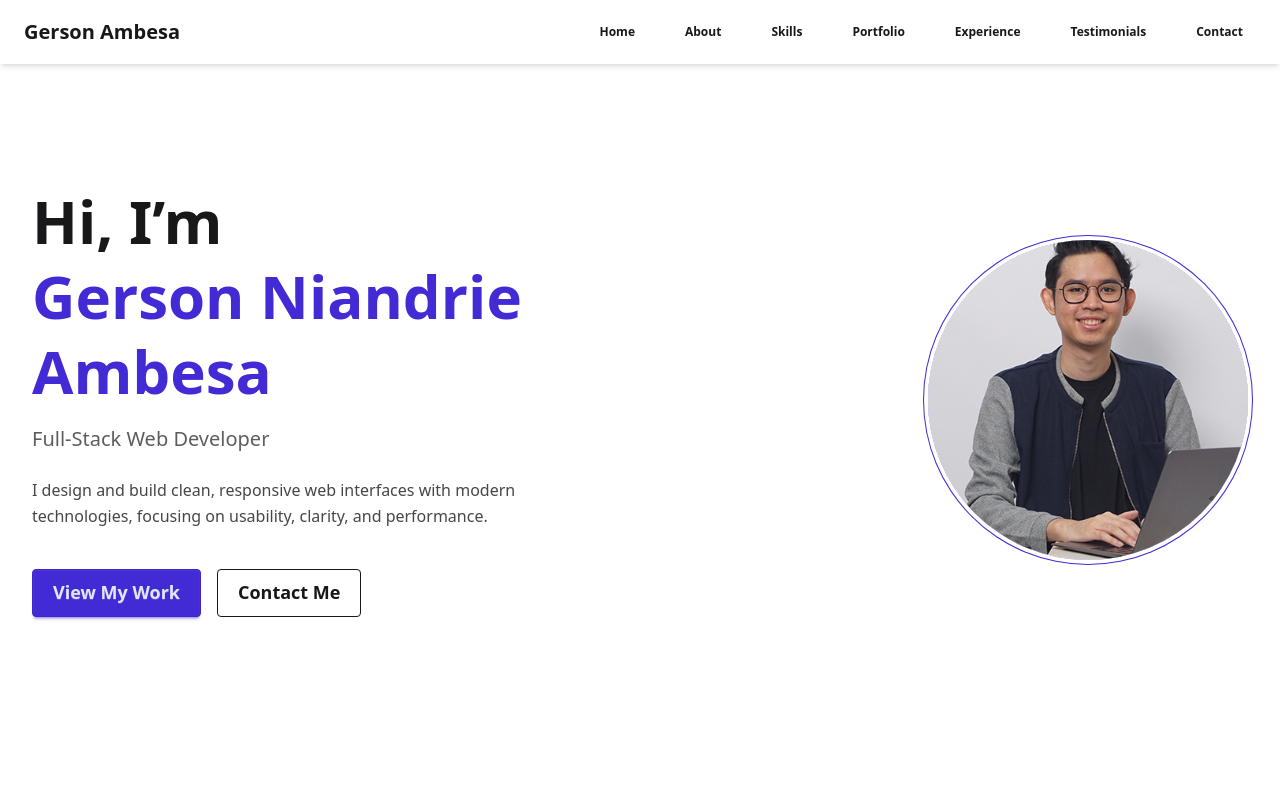
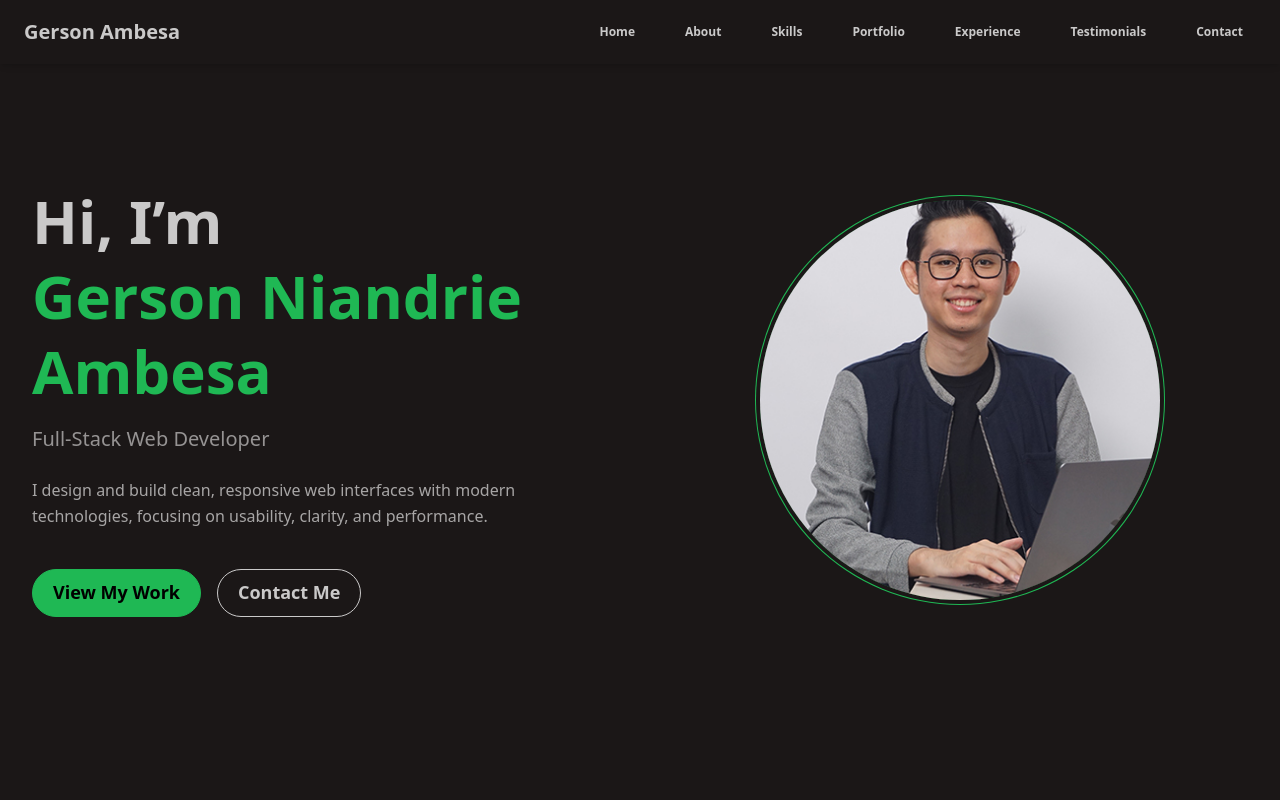
Before and after one commit to GersonNiandrie/personal-website, a React (Vite) app: page / in a window 1280 px wide. Shown: the top 800 px of the page. Built offline with nearby package versions, Linux system fonts and the light colour scheme.

Commit message:
style: overhaul of themes

```diff
--- a/src/index.css
+++ b/src/index.css
@@ -1,5 +1,7 @@
 @import 'tailwindcss';
-@plugin "daisyui";
+@plugin "daisyui" {
+  themes: forest --default;
+}
 
 @keyframes slideLeft {
   from {
--- a/src/sections/Hero/Hero.tsx
+++ b/src/sections/Hero/Hero.tsx
@@ -53,9 +53,9 @@ export default function Hero() {
           </div>
 
           {/* RIGHT: Image */}
-          <div className="flex justify-center lg:justify-end">
+          <div className="flex justify-center lg:justify-right">
             <div className="relative">
-              <div className="w-60 sm:w-72 lg:w-80 aspect-square rounded-full overflow-hidden ring ring-primary ring-offset-base-100 ring-offset-4">
+              <div className="w-60 sm:w-72 lg:w-100 aspect-square rounded-full overflow-hidden ring ring-primary ring-offset-base-100 ring-offset-4">
                 <img
                   src={profileImg}
                   alt="Profile"
```
Also changed, not shown: src/sections/Experience/Experience.tsx (deleted), src/styles/globals.css (deleted), src/styles/variables.css (deleted).
